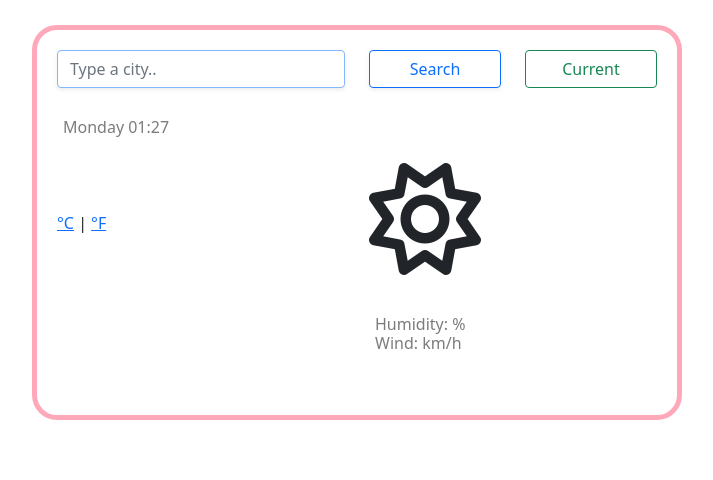
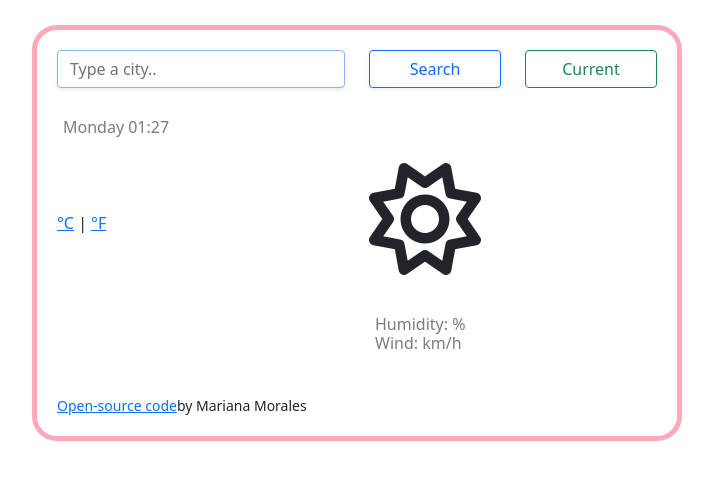
Before and after one commit to mar2393/weather-app, a plain HTML site: page index.html in a window 1280 px wide. Shown: the whole page, without its empty margins (283-996 px from the left). Drawn offline with nearby package versions, Linux system fonts and the light colour scheme; no server answers.

Commit message:
added link to Repository

```diff
--- a/index.html
+++ b/index.html
@@ -74,6 +74,11 @@
               <li>Wind: <span id="wind"></span> km/h</li>
             </ul>
           </div>
+          <small
+            ><a href="https://github.com/mar2393/weather-app" target="_blank"
+              >Open-source code</a
+            >by Mariana Morales</small
+          >
         </div>
       </div>
     </div>
```
Also changed, not shown: 1 other file.
